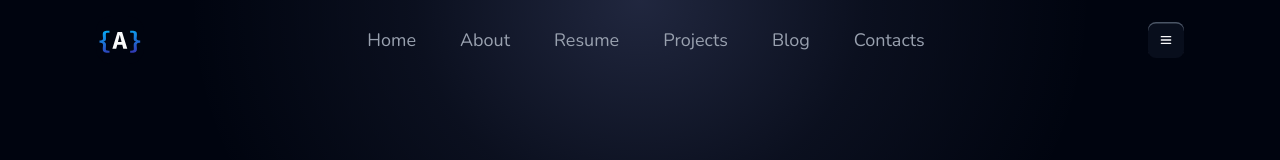
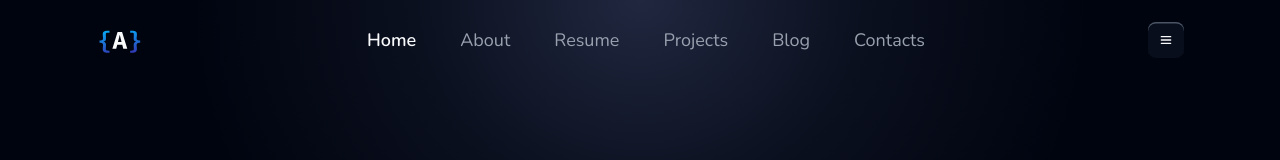
Before and after one commit to Amriad7/personal-portfolio, a React (Vite) app: page / in a window 1280 px wide. Shown: the top 160 px of the page. Built offline with nearby package versions, Linux system fonts and the light colour scheme.

Commit message:
active state added

```diff
--- a/src/components/ui/nav-menu.tsx
+++ b/src/components/ui/nav-menu.tsx
@@ -1,4 +1,5 @@
-import { Link } from "react-router";
+import { cn } from "@/lib/utils";
+import { NavLink } from "react-router";
 
 const NavMenu = () => {
   const items = [
@@ -15,9 +16,14 @@ const NavMenu = () => {
       <ul className="flex gap-5 text-lg font-light text-gray-400">
         {items.map(({ name, path }) => (
           <li key={name}>
-            <Link to={path} className="p-3 inline-block">
+            <NavLink
+              to={path}
+              className={({ isActive }) =>
+                cn("p-3 inline-block", isActive && "font-semibold text-gray-50")
+              }
+            >
               {name}
-            </Link>
+            </NavLink>
           </li>
         ))}
       </ul>
```
Also changed, not shown: 1 other file (tests, documents, lock files or other folders).
